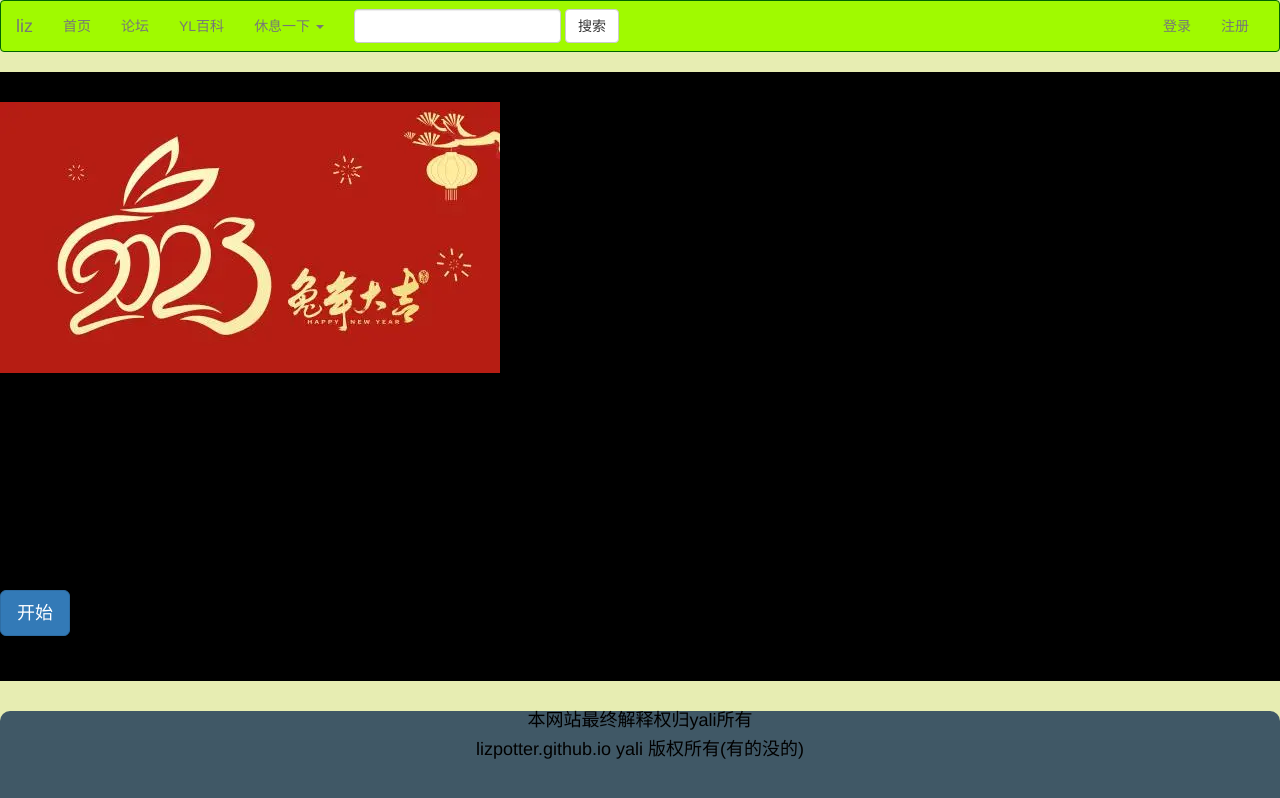
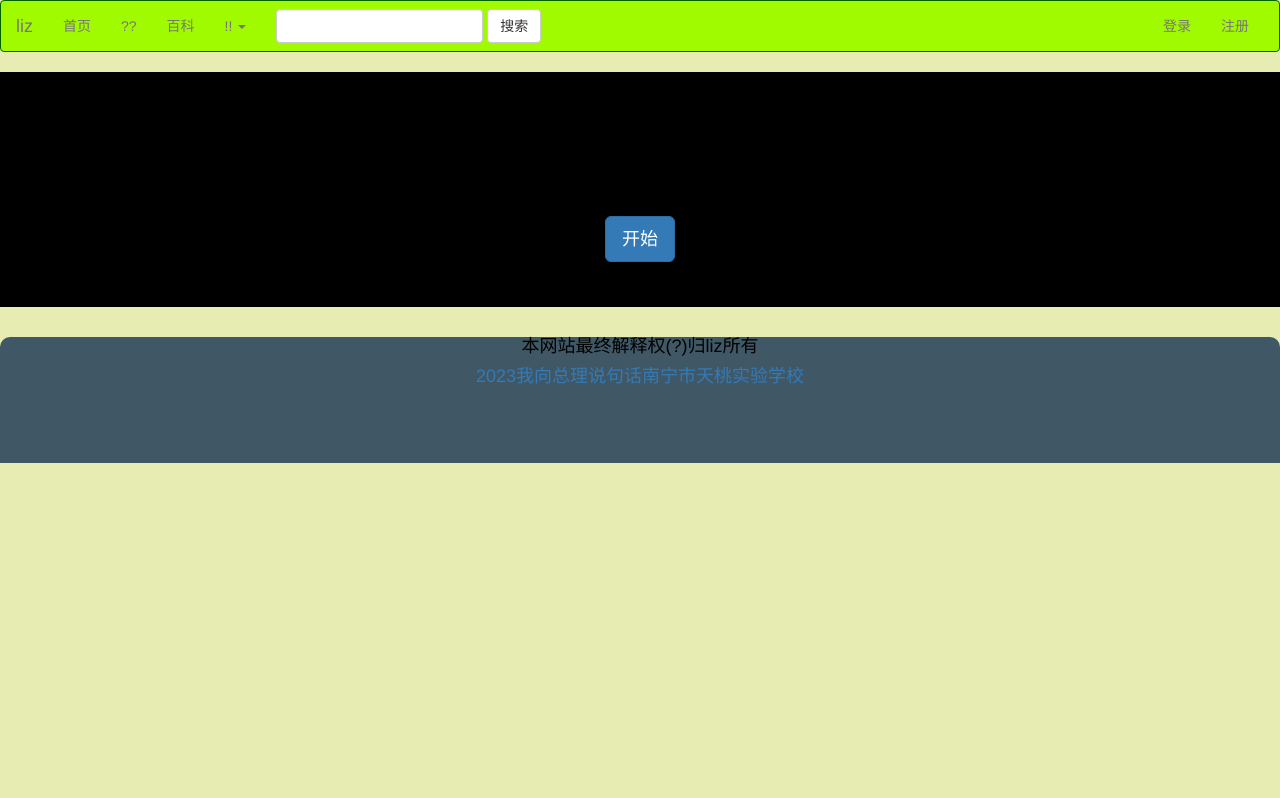
Before and after one commit to lizpotter/lizpotter.github.io, a plain HTML site: page index.html in a window 1280 px wide. Drawn offline with Linux system fonts and the light colour scheme.

Commit message:
Update index.html

```diff
--- a/index.html
+++ b/index.html
@@ -2,7 +2,7 @@
 <html lang="zh-CN">
 <head>
     <meta charset="UTF-8">
-    <title>首页</title>
+    <title>???</title>
 <link href="bootstrap.css" rel="stylesheet">
     <link href="base.css" rel="stylesheet">
 </head>
@@ -25,14 +25,14 @@
       <div class="collapse navbar-collapse" id="bs-example-navbar-collapse-1">
         <ul class="nav navbar-nav">
           <li><a href="#">首页 <span class="sr-only">(1)</span></a></li>
-           <li><a href="#">论坛 </a></li>
-           <li><a href="#">YL百科 </a></li>
+           <li><a href="#">?? </a></li>
+           <li><a href="https://baike.baidu.com/">百科 </a></li>
           <li class="dropdown">
-            <a href="#" class="dropdown-toggle" data-toggle="dropdown" role="button" aria-haspopup="true" aria-expanded="false">休息一下 <span class="caret"></span></a>
+            <a href="#" class="dropdown-toggle" data-toggle="dropdown" role="button" aria-haspopup="true" aria-expanded="false">!! <span class="caret"></span></a>
             <ul class="dropdown-menu">
-              <li><a href="https://study.codepku.com/python/create">Python</a></li>
-              <li><a href="https://ide.codepku.com/?type=Scratch">Scratch</a></li>
-              <li><a href="https://ide.codepku.com/?type=Arduino">Arduino</a></li>
+              <li><a href="2.swf">台球</a></li>
+              <li><a href="/">?</a></li>
+              <li><a href="/">?</a></li>
             </ul>
           </li>
         </ul>
@@ -49,42 +49,18 @@
       </div><!-- /.navbar-collapse -->
     </div><!-- /.container-fluid -->
   </nav>
-  <div class="jumbotron">
-    <p><img src="0.jpeg" width="500" height="271" ></p>
-      <h4 style="text-align: center">在这里我祝各位: 万事如意事事顺心福寿安康笑口常开
-                                                  百事可乐吉祥如意步步高升登峰造极
-                                                  一帆风顺身体健康学习进步工作顺利
-                                                  老如松柏喜气盈门福享新春吉庆有余
-                                                  迎春接福喜气洋洋恭贺新禧福寿安康
-                                                  岁岁平安大展鸿图大展经纶同业楷模
-                                                  良禽择木德必有邻弘基永固华屋生辉
-                                                  新居鼎定堂构增辉瑞霭华堂堂开华厦
-                                                  美仑美奂才华潢溢名冠群伦前程万里
-                                                  名列前茅有志竟成良医济世仁术济众
-                                                  活人济世华陀再世出类拔萃前程万里
-                                                  鹏程万里鹏展之敬奉申赆敬急公好义
-                                                  造褔人群热心公益仁风广被博施济众
-                                                  凤鸣朝阳天利人和花团锦簇良辰美景
-                                                  妙手回春欣欣向荣家徒四壁富丽堂皇
-                                                  天作之合心心相印永结同心相亲相爱
-                                                  百年好合永浴爱河佳偶天成宜室宜家
-                                                  白头偕老百年琴瑟百年偕老花好月圆
-                                                  福禄鸳鸯天缘巧合美满良缘郎才女貌
-                                                  瓜瓞延绵情投意合夫唱妇随珠联壁合
-                                                  凤凰于飞美满家园三羊开泰风调雨顺
-                                                  多财满家家肥屋润彩蝶翩翩余钱多多
-                                                  生意兴隆财源广进长命百岁福如东海
-                                                  寿比南山寿与天齐蒸蒸日上日新月异
-                                                  财源滚滚百年好合龙马精神开门大吉
-                                                  意气风发好事连连花开富贵文定吉祥
-      </h4>
-    <h2>来挑战吧！</h2>
+  <div class="jumbotron" style="text-align: center">
+      <h5 >看这个界面肯定有人知道这玩意css哪来(想找个审美好的重做)</h5>
+      <h5 >非常害怕哪一天github隔了
+      </h5>
+    <h2>来挑战吧！(历史遗留)</h2>
     <p><a class="btn btn-primary btn-lg" href="#" role="button">开始</a></p>
  </div>
   <div id="foot">
     <p>
-      <h4>本网站最终解释权归yali所有</h4>
-      <h4>lizpotter.github.io yali 版权所有(有的没的)</h4>
+        <h4 ></h4>
+      <h4>本网站最终解释权(?)归liz所有</h4>
+      <h4><a href='https://liuyan.www.gov.cn/2023wxzlsjh/index.htm'>2023我向总理说句话</a><a href='https://lizpotter.github.io/tt.net'>南宁市天桃实验学校</a></h4>
     </p>
   </div>
 <script src="jquery.min.js"></script>
```
